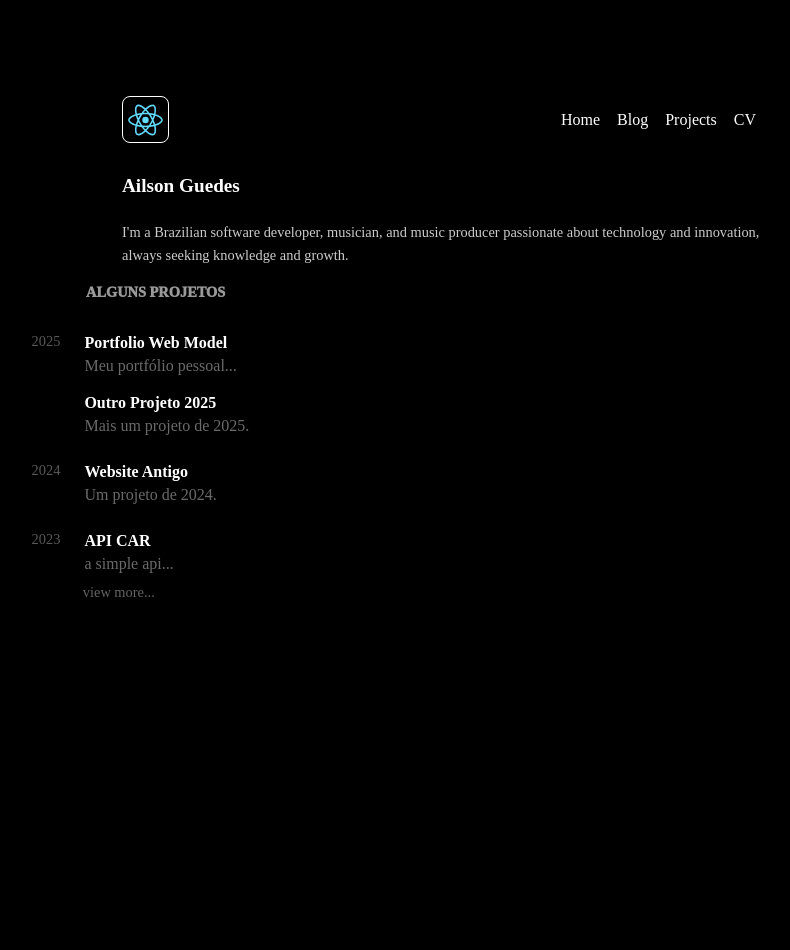
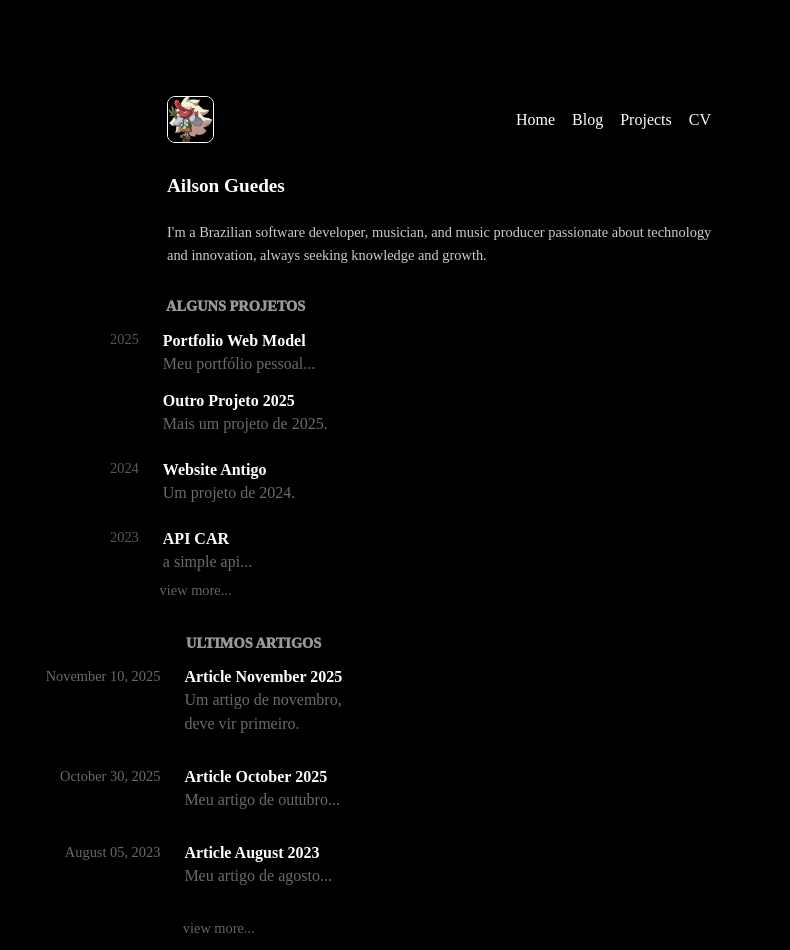
Before and after one commit to ailsonguedes/ailsonguedes.github.io, a React (Vite) app: page / in a window 1280 px wide. Shown: the top 950 px of the page, without its empty margins (198-988 px from the left). Before the commit the page ends 800 px from the top, so only its background shows below. Built offline with nearby package versions, Linux system fonts and the light colour scheme.

Commit message:
feat(Articles): foi criada a secção de arquivos na home

```diff
--- a/src/App.tsx
+++ b/src/App.tsx
@@ -3,6 +3,7 @@ import './App.css'
 import { NavBar } from './components/NavBar/NavBar'
 import { Hero } from './components/Hero/Hero'
 import { ProjectsSection } from './components/ProjectsSection/ProjectsSection'
+import { ArticlesSection } from './components/ArticlesSection/ArticlesSection'
 
 function App() {
 
@@ -11,6 +12,7 @@ function App() {
       <NavBar />
       <Hero />
       <ProjectsSection />
+      <ArticlesSection />
     </>
   )
 }
--- /dev/null
+++ b/src/components/ArticleCard/ArticleCard.module.css
@@ -0,0 +1,95 @@
+/* ------------------------------------------------------------------- */
+/* ArticleCard.module.css - Estilo para cada artigo individual        */
+/* ------------------------------------------------------------------- */
+
+.articleLink{
+    /* Base do link/card: Usa Flexbox para o layout de duas colunas (Data + Conteúdo) */
+
+    display: flex;
+    flex-wrap: nowrap;
+    text-decoration: none;
+    margin: 1rem 0 0 0;
+    color: inherit;
+    width: 100%;
+    margin-left: -9rem;
+
+    /* A transição de cor do link, mas o sublinhado está no .articleTitle */
+    transition: color 0.5s ease;
+}
+
+/* Efeito hover no link completo */
+.articleLink:hover {
+    /* Deixado vazio, pois a ação principal está no .articleTitle:hover */
+}
+
+/* ------------------- Coluna 1: Data (Esquerda/Margem) ------------------- */
+.articleDate {
+    /* Define a largura da coluna da data (recuo de 7.8rem) */
+
+    flex: 0 0 7.4rem; /* Largura fixa */
+    text-align: right;
+
+    font-size: 0.9rem;
+    font-weight: 500;
+    color: #6b6a6a;
+
+    margin: 0;
+    padding-right: 1.5rem; /* Espaçamento entre a data e o título */
+
+    transition: color 0.3s ease;
+}
+
+/* ------------------- Coluna 2: Conteúdo (Título/Descrição Recuados) ------------------- */
+.articleContent {
+    flex: 1; /* Ocupa o espaço restante */
+    min-width: 0;
+}
+
+.articleTitle {
+    margin-top: 0;
+
+    font-size: 1rem;
+    font-weight: 700;
+    color: white;
+    margin-bottom: 0;
+
+    /* Essencial para que o sublinhado tenha apenas a largura do texto */
+    display: inline-block;
+    padding-bottom: 2px;
+
+    /* Configuração para o sublinhado animado no TÍTULO */
+    background-image: linear-gradient(#6d6d6d, #f9f9fa);
+    background-position: left bottom;
+    background-repeat: no-repeat;
+    background-size: 0% 1px; /* Invisível por padrão */
+
+    /* Transição do sublinhado (3s) e da cor do texto (0.5s) */
+    transition: background-size 3s ease, color 0.5s ease;
+}
+
+/* 💡 Ativa o sublinhado no TÍTULO e muda sua cor quando o LINK recebe hover */
+.articleLink:hover .articleTitle {
+    color: #424242; /* Mudança de cor do texto */
+    background-size: 100% 1px; /* O sublinhado é ativado e cresce */
+}
+
+
+/* ------------------- Estrutura da Descrição ------------------- */
+.articleDescription {
+    font-size: 1rem;
+    color: #6b6a6a;
+    line-height: 1.5;
+    margin-top: 0;
+}
+
+/* ------------------- Responsividade para Mobile ------------------- */
+@media (max-width: 640px) {
+    .articleLink {
+        flex-direction: column; /* Empilha data e conteúdo em telas pequenas */
+    }
+    .articleDate {
+        flex-basis: auto;
+        padding-right: 0;
+        margin-bottom: 0.25rem;
+    }
+}
--- /dev/null
+++ b/src/components/ArticleCard/ArticleCard.tsx
@@ -0,0 +1,27 @@
+import styles from './ArticleCard.module.css';
+import { type Article } from '../../pages/ArticlesSection/ArticlesSectionData.ts';
+
+interface ArticleCardProps {
+  article: Article;
+}
+
+export function ArticleCard({ article }: ArticleCardProps){
+    // Formata a data para exibir 'Mês Dia, Ano'
+    const formattedDate = `${article.month} ${article.day}, ${article.year}`;
+
+    return (
+        // O link principal usa Flexbox para alinhar a data à esquerda e o conteúdo à direita
+        <a href={article.link} className={styles.articleLink} target="_blank" rel="noopener noreferrer">
+
+            {/* Coluna 1: A data (empurrada para a margem) */}
+            <p className={styles.articleDate}>{formattedDate}</p>
+
+            {/* Coluna 2: Conteúdo (título e descrição recuados) */}
+            <div className={styles.articleContent}>
+              <h5 className={styles.articleTitle}>{article.title}</h5>
+              <p className={styles.articleDescription}>{article.description}</p>
+            </div>
+
+        </a>
+    );
+}
--- /dev/null
+++ b/src/components/ArticlesSection/ArticlesSection.module.css
@@ -0,0 +1,98 @@
+/* ------------------------------------------------------------------- */
+/* ArticlesSection.module.css - Adaptado de ProjectsSection            */
+/* ------------------------------------------------------------------- */
+
+.articlesContainer {
+    /* --- A MÁGICA (Sincronizado com .navContainer) --- */
+    max-width: 800px;
+    margin-left: auto;
+    margin-right: auto;
+    /* Usa o mesmo padding lateral (essencial para o alinhamento) */
+    padding: 1rem 1rem;
+    margin-left: 14rem;
+    /* Espaçamento abaixo do NavBar */
+    margin-top: 1rem;
+}
+
+.sectionTitle {
+    /* Adaptação direta de .sectionTitle */
+    font-size: 0.9rem;
+    font-weight: 1000;
+    color: hsl(0, 0%, 60%);
+    display: block;
+    width: 100%;
+    margin-top: -15px;
+
+    text-align: left;
+
+    /* Recuo idêntico ao dos projetos */
+    margin-left: 9rem;
+    width: 40%;
+
+    margin-bottom: 0.5rem;
+}
+
+.cardGrid {
+    /* Adaptação direta de .cardGrid */
+    display: block;
+    width: 40%;
+    text-align: left;
+
+    /* Alinhamento idêntico ao dos projetos */
+    margin-left: 9rem;
+    /* Espaçamento grande entre os artigos individuais */
+    gap: 0rem;
+}
+
+.sectionViewMoreLink {
+    /* Adaptação direta de .sectionViewMoreLink */
+    display: block;
+    text-align: left;
+    width: 30%;
+
+    /* Alinhamento idêntico ao dos projetos */
+    margin-left: 7.8rem;
+
+    margin-top: 1rem;
+    padding-left: 1rem;
+
+    font-size: 0.9rem;
+    color: #646464;
+    text-decoration: none;
+    transition: color 0.3s ease;
+}
+
+/* Nota: O seu CSS original usava .viewMoreLink:hover, mas vou usar .sectionViewMoreLink:hover para consistência */
+.sectionViewMoreLink:hover {
+    color: #E5E7EB;
+}
+
+
+/* ------------------------------------------------------------------- */
+/* Mídia Queries para Responsividade */
+/* ------------------------------------------------------------------- */
+
+@media (max-width: 1024px) {
+    .articlesContainer {
+        padding: 5rem 2rem;
+    }
+
+    .sectionTitle {
+        font-size: 2.5rem;
+        margin-bottom: 3.5rem;
+    }
+}
+
+@media (max-width: 640px) {
+    .articlesContainer {
+        padding: 4rem 1.5rem;
+    }
+
+    .sectionTitle {
+        font-size: 2rem;
+        text-align: center;
+        width: 100%;
+        /* Mantendo a cor da borda do ProjectSection */
+        border-bottom: 3px solid #6366F1;
+    }
+}
--- /dev/null
+++ b/src/components/ArticlesSection/ArticlesSection.tsx
@@ -0,0 +1,64 @@
+import styles from './ArticlesSection.module.css';
+import { ArticleCard } from '../ArticleCard/ArticleCard.tsx';
+import { articlesSectionData, type Article } from '../../pages/ArticlesSection/ArticlesSectionData.ts';
+
+/**
+ * Mapeamento para converter o nome do mês para seu índice (0-11) para uso no construtor Date.
+ */
+const monthMap: Record<string, number> = {
+    'January': 0, 'February': 1, 'March': 2, 'April': 3,
+    'May': 4, 'June': 5, 'July': 6, 'August': 7,
+    'September': 8, 'October': 9, 'November': 10, 'December': 11,
+};
+
+/**
+ * Função para classificar os artigos pela data completa (Ano, Mês, Dia)
+ * do mais novo para o mais antigo (Decrescente).
+ */
+const sortArticlesByDate = (articles: Article[]) => {
+    return [...articles].sort((a, b) => {
+        // Constrói a data completa para A
+        const dateA = new Date(
+            parseInt(a.year),
+            monthMap[a.month],
+            parseInt(a.day)
+        );
+        // Constrói a data completa para B
+        const dateB = new Date(
+            parseInt(b.year),
+            monthMap[b.month],
+            parseInt(b.day)
+        );
+
+        // Classificação decrescente: B - A
+        return dateB.getTime() - dateA.getTime();
+    });
+};
+
+const SECTION_VIEW_ALL_LINK = "/todos-os-artigos";
+
+export function ArticlesSection(){
+    const sortedArticles = sortArticlesByDate(articlesSectionData);
+
+    return (
+        <section className={styles.articlesContainer}>
+
+            <h3 className={styles.sectionTitle}>ULTIMOS ARTIGOS</h3>
+
+            <div className={styles.cardGrid}>
+                {/* Mapeia a lista de artigos já classificada */}
+                {sortedArticles.map((article) => (
+                    <ArticleCard
+                        key={`${article.year}-${article.month}-${article.day}-${article.title}`}
+                        article={article}
+                    />
+                ))}
+            </div>
+
+            <a href={SECTION_VIEW_ALL_LINK} className={styles.sectionViewMoreLink}>
+                view more...
+            </a>
+
+        </section>
+    );
+}
--- a/src/components/Hero/Hero.module.css
+++ b/src/components/Hero/Hero.module.css
@@ -2,16 +2,15 @@
 
 .heroContainer {
   /* --- A MÁGICA (Sincronizado com .navContainer) --- */
-
   /* 1. Define a mesma largura máxima */
-  max-width: 1000px;
+  max-width: 550px;
 
   /* 2. Centraliza o container */
   margin-left: auto;
   margin-right: auto;
 
   /* 3. Usa o mesmo padding lateral (essencial para o alinhamento) */
-  padding: 0 20rem;
+  padding: 0 2rem;
 
   /* --- Estilo do Hero --- */
 
--- a/src/components/NavBar/NavBar.module.css
+++ b/src/components/NavBar/NavBar.module.css
@@ -5,7 +5,7 @@
   margin-top: 6rem; /* Adiciona 2rem (cerca de 32px) de margem acima do NavBar */
 
   /* 2. Centralização Horizontal */
-  max-width: 1000px; /* Define uma largura máxima para o conteúdo da sua navegação */
+  max-width: 550px; /* Define uma largura máxima para o conteúdo da sua navegação */
   margin-left: auto; /* Centraliza o contêiner à esquerda */
   margin-right: auto; /* Centraliza o contêiner à direita */
   /* NOTA: 'margin: 2rem auto 0;' é uma forma mais curta de combinar os itens 1 e 2 */
--- a/src/components/NavBar/NavBar.tsx
+++ b/src/components/NavBar/NavBar.tsx
@@ -1,4 +1,4 @@
-import logoUrl from '../../assets/logo.svg';
+import logoUrl from '../../assets/logo_tengu.png';
 import styles from './NavBar.module.css'
 
 export function NavBar(){
--- a/src/components/ProjectCard/ProjectCard.module.css
+++ b/src/components/ProjectCard/ProjectCard.module.css
@@ -1,7 +1,6 @@
 .projectLink{
     text-decoration: none;
-    margin-top: 1rem;
-
+    margin-top: 0.3rem;
     /* Configuração para o sublinhado animado (Sublinhado invisível por padrão) */
     background-image: linear-gradient(#6d6d6d, #f9f9fa);
     background-position: left bottom; /* Inicia na parte inferior */
@@ -12,7 +11,7 @@
 
 /* Efeito hover no link completo */
 .projectLink:hover {
-    /* 💡 Aumenta a largura do sublinhado de 0% para 100% */
+    /* Aumenta a largura do sublinhado de 0% para 100% */
     background-size: 100% 1px;
 }
 
--- a/src/components/ProjectsSection/ProjectsSection.module.css
+++ b/src/components/ProjectsSection/ProjectsSection.module.css
@@ -5,7 +5,8 @@
 .projectsContainer {
     /* --- A MÁGICA (Sincronizado com .navContainer) --- */
     /* 1. Define a mesma largura máxima */
-    max-width: 1000px;
+
+    max-width: 600px;
     /* 2. Centraliza o container */
     margin-left: auto;
     margin-right: auto;
@@ -26,15 +27,15 @@
     /* 1. Faz o título ser um bloco que ocupa a largura total para que a margem funcione */
     display: block;
     width: 100%;
-    margin-top: -15px;
+    margin-top: -1px;
     /* 2. Alinha o conteúdo à direita */
     text-align: left;
     /* 3. ADICIONA MARGEM ESQUERDA PARA CRIAR UM RECÚO (Ajuste o valor 20% conforme o desejado) */
     /* Isso empurra o texto para longe da borda direita por 20% da largura do contêiner */
-    margin-left: 9rem;
-    width: 20%; /* Ocupa 80% da largura restante */
+    margin-left: 1.5rem;
+    width: 40%; /* Ocupa 80% da largura restante */
 
-    margin-bottom: 0.5rem;
+    margin-bottom: -1rem;
 
 }
 
@@ -45,7 +46,7 @@
     width: 100%;
     text-align: left;
     /* 💡 MUDANÇA (Reforço): Garante que não haja margem automática que empurre para a direita */
-    margin-left: 0.6rem;
+    margin-left: -7rem;
 
     /* Espaçamento grande entre os diferentes anos (ProjectItem) */
     gap: 0rem;
@@ -56,7 +57,7 @@
     text-align: left; /* Alinha o texto do link à esquerda */
     width: 30%;
     /* APLICAR O MESMO AJUSTE DE MARGEM DO .cardGrid PARA ALINHAMENTO */
-    margin-left: 7.8rem;
+    margin-left: 0.1rem;
 
     /* Espaçamento em relação ao conteúdo acima */
     margin-top: 1rem;
--- /dev/null
+++ b/src/pages/ArticlesSection/ArticlesSectionData.ts
@@ -0,0 +1,36 @@
+export interface Article {
+  title: string;
+  description: string;
+  // Usamos strings para os componentes da data, como no seu exemplo
+  year: string;
+  month: string;
+  day: string;
+  link: string;
+}
+
+export const articlesSectionData: Article[] = [
+  {
+    title: "Article October 2025",
+    description: "Meu artigo de outubro...",
+    year: "2025",
+    month: "October",
+    day: "30",
+    link: "https://gelzin.com/article/2025/10/30"
+  },
+  {
+    title: "Article August 2023",
+    description: "Meu artigo de agosto...",
+    year: "2023",
+    month: "August",
+    day: "05",
+    link: "https://gelzin.com/article/2023/08/05"
+  },
+  {
+    title: "Article November 2025",
+    description: "Um artigo de novembro, deve vir primeiro.",
+    year: "2025",
+    month: "November",
+    day: "10",
+    link: "https://gelzin.com/article/2025/11/10"
+  },
+];
```
Also changed, not shown: src/assets/logo_tengu.png (added).
